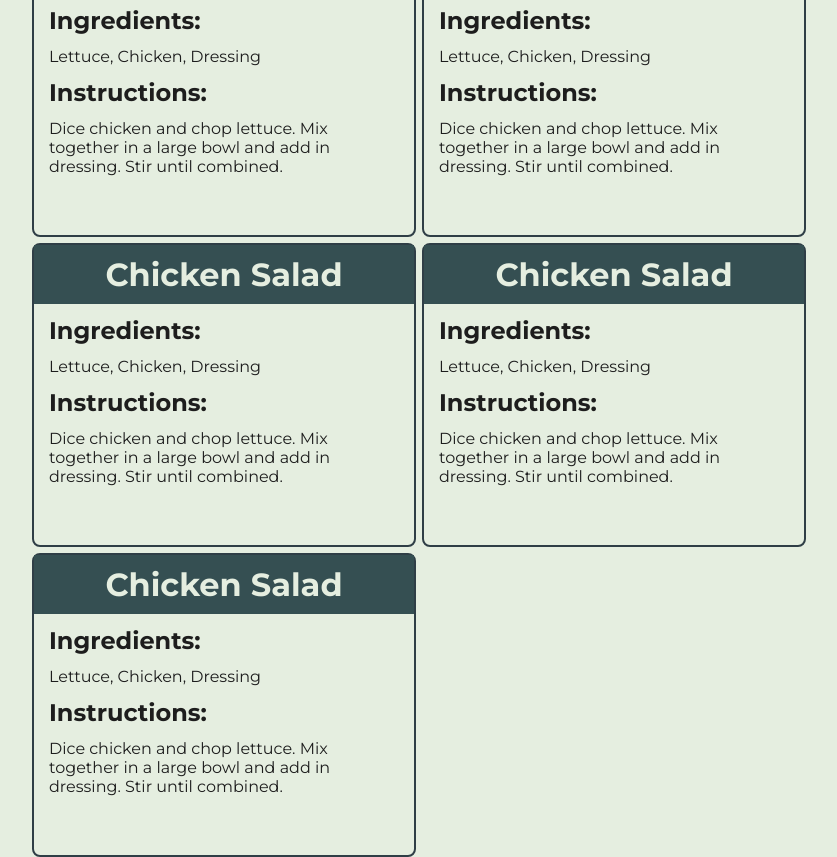
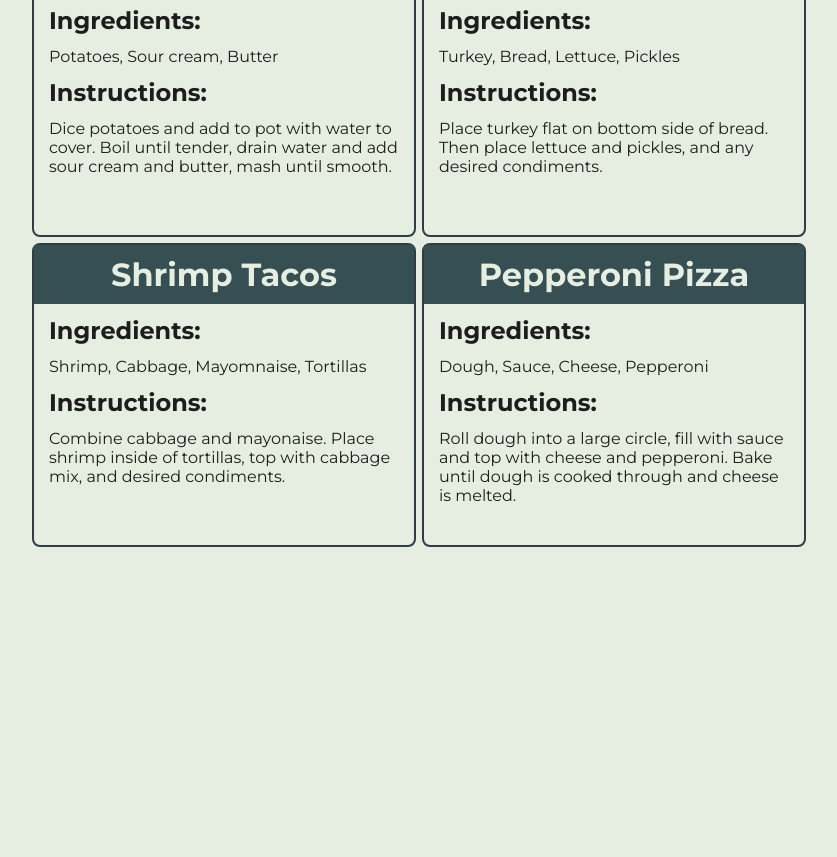
Before and after one commit to ZacW9102/Recipe-Book, a plain HTML site: page index.html in a window 1280 px wide. Shown: the part 487-1344 px from the top of the page, without its empty margins (43-880 px from the left). After the commit the page ends 1034 px from the top, so only its background shows below. Drawn offline with Linux system fonts and the light colour scheme.

Commit message:
content update

```diff
--- a/index.html
+++ b/index.html
@@ -32,12 +32,12 @@
             <div class="sidebar" id="sidebar">
                 <h1>Recipies:</h1>
                 <h3 class="recipe">Chicken Salad</h3>
-                <h3 class="recipe">Chicken Salad</h3>
-                <h3 class="recipe">Chicken Salad</h3>
-                <h3 class="recipe">Chicken Salad</h3>
-                <h3 class="recipe">Chicken Salad</h3>
-                <h3 class="recipe">Chicken Salad</h3>
-                <h3 class="recipe">Chicken Salad</h3>
+                <h3 class="recipe">Fruit Smoothie</h3>
+                <h3 class="recipe">Mashed Potatoes</h3>
+                <h3 class="recipe">Turkey Sandwich</h3>
+                <h3 class="recipe">Shrimp Tacos</h3>
+                <h3 class="recipe">Pepperoni Pizza</h3>
+                <h3 class="recipe"></h3>
             </div>
             <div class="card-container">
                 <div class="card">
@@ -51,63 +51,54 @@
                     </p>
                 </div>
                 <div class="card">
-                    <h1>Chicken Salad</h1>
+                    <h1>Fruit Smoothie</h1>
                     <h2>Ingredients:</h2>
-                    <p>Lettuce, Chicken, Dressing</p>
+                    <p>Frozen Blueberries, Banana, Greek Yogurt, Orange Juice</p>
                     <h2>Instructions:</h2>
                     <p>
-                        Dice chicken and chop lettuce. Mix together in a large bowl
-                        and add in dressing. Stir until combined.
+                        Slice banana and place all ingredients in blender and blend until
+                        smooth.
                     </p>
                 </div>
                 <div class="card">
-                    <h1>Chicken Salad</h1>
+                    <h1>Mashed Potatoes</h1>
                     <h2>Ingredients:</h2>
-                    <p>Lettuce, Chicken, Dressing</p>
+                    <p>Potatoes, Sour cream, Butter</p>
                     <h2>Instructions:</h2>
                     <p>
-                        Dice chicken and chop lettuce. Mix together in a large bowl
-                        and add in dressing. Stir until combined.
+                        Dice potatoes and add to pot with water to cover.
+                        Boil until tender, drain water and add sour cream and butter,
+                        mash until smooth.
                     </p>
                 </div>
                 <div class="card">
-                    <h1>Chicken Salad</h1>
+                    <h1>Turkey Sandwich</h1>
                     <h2>Ingredients:</h2>
-                    <p>Lettuce, Chicken, Dressing</p>
+                    <p>Turkey, Bread, Lettuce, Pickles</p>
                     <h2>Instructions:</h2>
                     <p>
-                        Dice chicken and chop lettuce. Mix together in a large bowl
-                        and add in dressing. Stir until combined.
+                        Place turkey flat on bottom side of bread. Then place lettuce and pickles,
+                        and any desired condiments.
                     </p>
                 </div>
                 <div class="card">
-                    <h1>Chicken Salad</h1>
+                    <h1>Shrimp Tacos</h1>
                     <h2>Ingredients:</h2>
-                    <p>Lettuce, Chicken, Dressing</p>
+                    <p>Shrimp, Cabbage, Mayomnaise, Tortillas</p>
                     <h2>Instructions:</h2>
                     <p>
-                        Dice chicken and chop lettuce. Mix together in a large bowl
-                        and add in dressing. Stir until combined.
+                        Combine cabbage and mayonaise. Place shrimp inside of tortillas, top
+                        with cabbage mix, and desired condiments.
                     </p>
                 </div>
                 <div class="card">
-                    <h1>Chicken Salad</h1>
+                    <h1>Pepperoni Pizza</h1>
                     <h2>Ingredients:</h2>
-                    <p>Lettuce, Chicken, Dressing</p>
+                    <p>Dough, Sauce, Cheese, Pepperoni</p>
                     <h2>Instructions:</h2>
                     <p>
-                        Dice chicken and chop lettuce. Mix together in a large bowl
-                        and add in dressing. Stir until combined.
-                    </p>
-                </div>
-                <div class="card">
-                    <h1>Chicken Salad</h1>
-                    <h2>Ingredients:</h2>
-                    <p>Lettuce, Chicken, Dressing</p>
-                    <h2>Instructions:</h2>
-                    <p>
-                        Dice chicken and chop lettuce. Mix together in a large bowl
-                        and add in dressing. Stir until combined.
+                        Roll dough into a large circle, fill with sauce and top with cheese
+                        and pepperoni. Bake until dough is cooked through and cheese is melted.
                     </p>
                 </div>
             </div>
```
